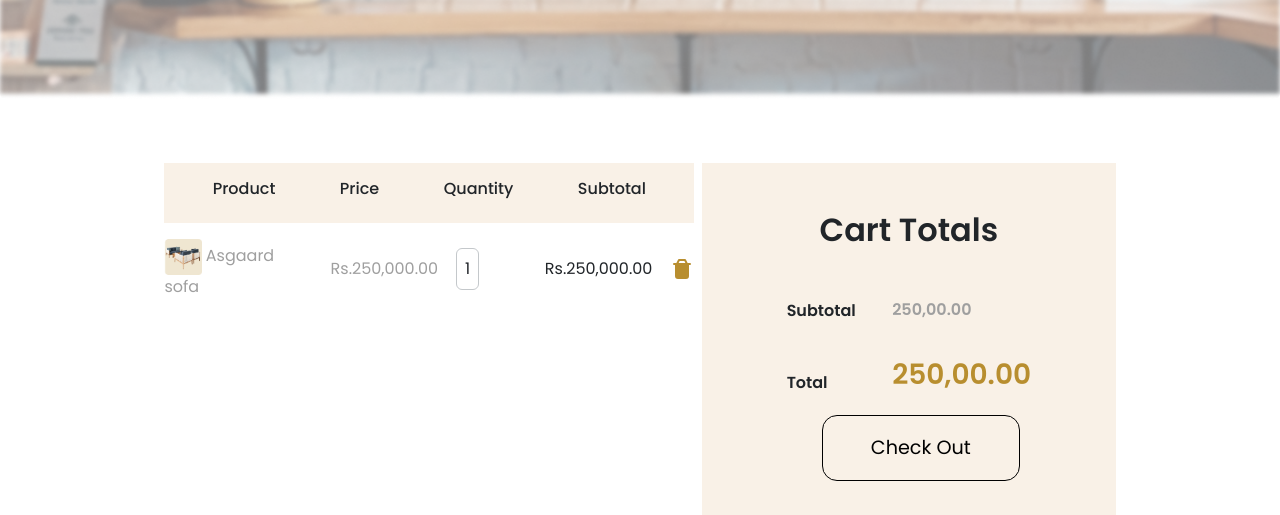
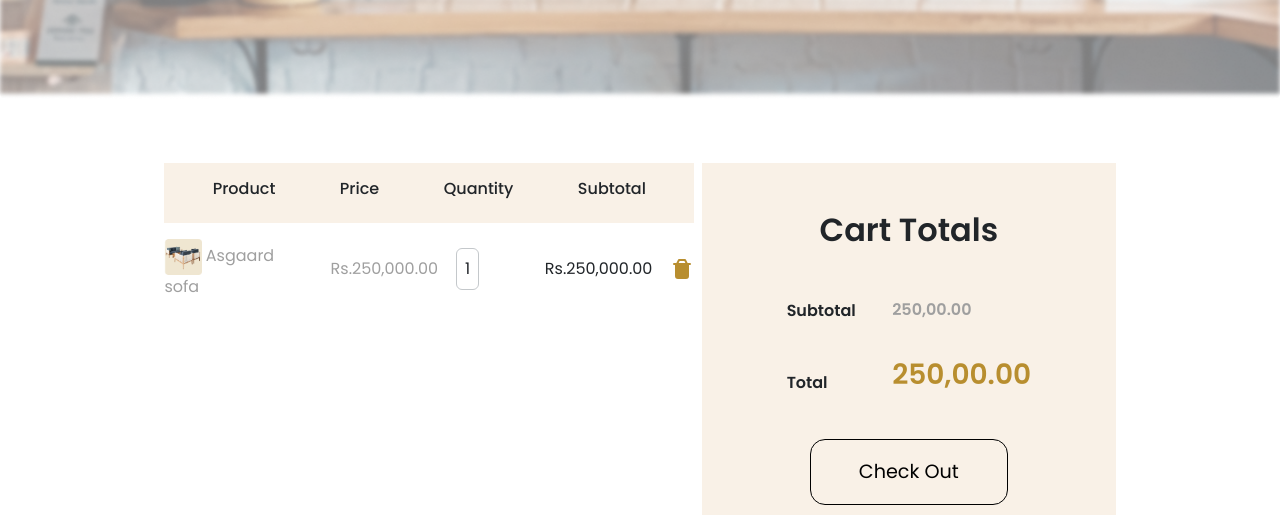
Before and after one commit to FaisalSagheer/Furniro-E-Commerce, a plain HTML site: page cart.html in a window 1280 px wide. Shown: the part 285-800 px from the top of the page. Drawn offline with Linux system fonts and the light colour scheme.

Commit message:
button-chgs

```diff
--- a/cart.html
+++ b/cart.html
@@ -150,7 +150,7 @@
                                         <li class="fw-semibold bgyellow fs-3 pt-4">250,00.00</li>
                                     </ul>
                                 </div>
-                                <div class="d-flex justify-content-center align-items-center ps-4">
+                                <div class="d-flex justify-content-center align-items-center pt-4">
                                     <a class="secondary-btn text-center" href="checkout.html" role="button">Check Out</a>
                                 </div>
 
```
